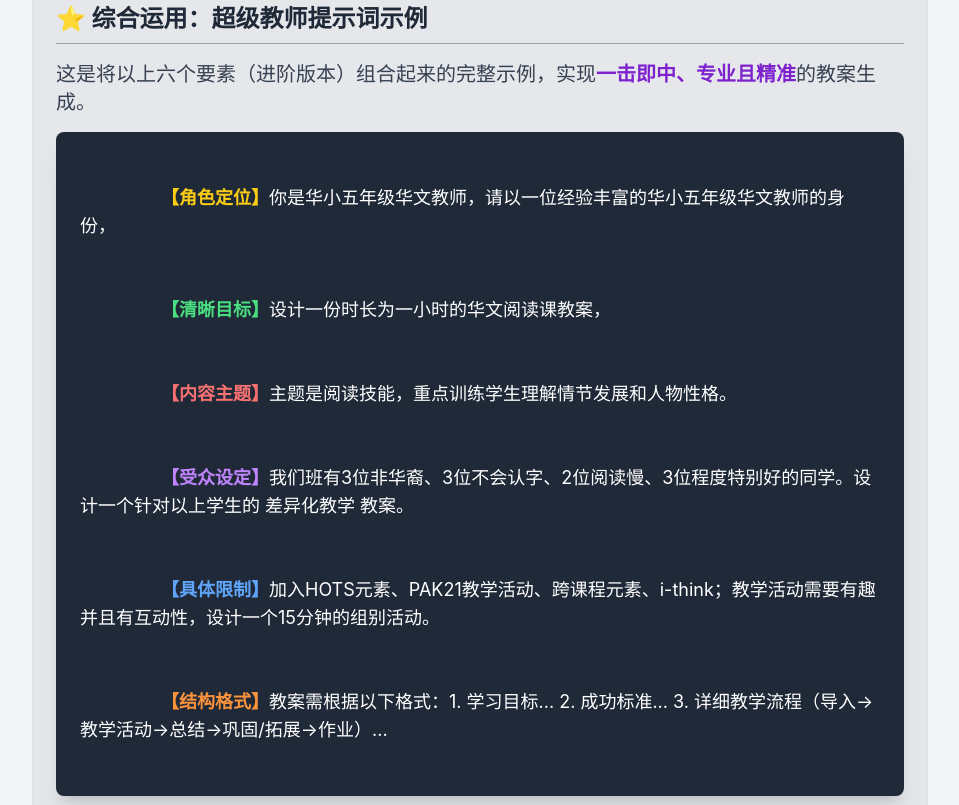
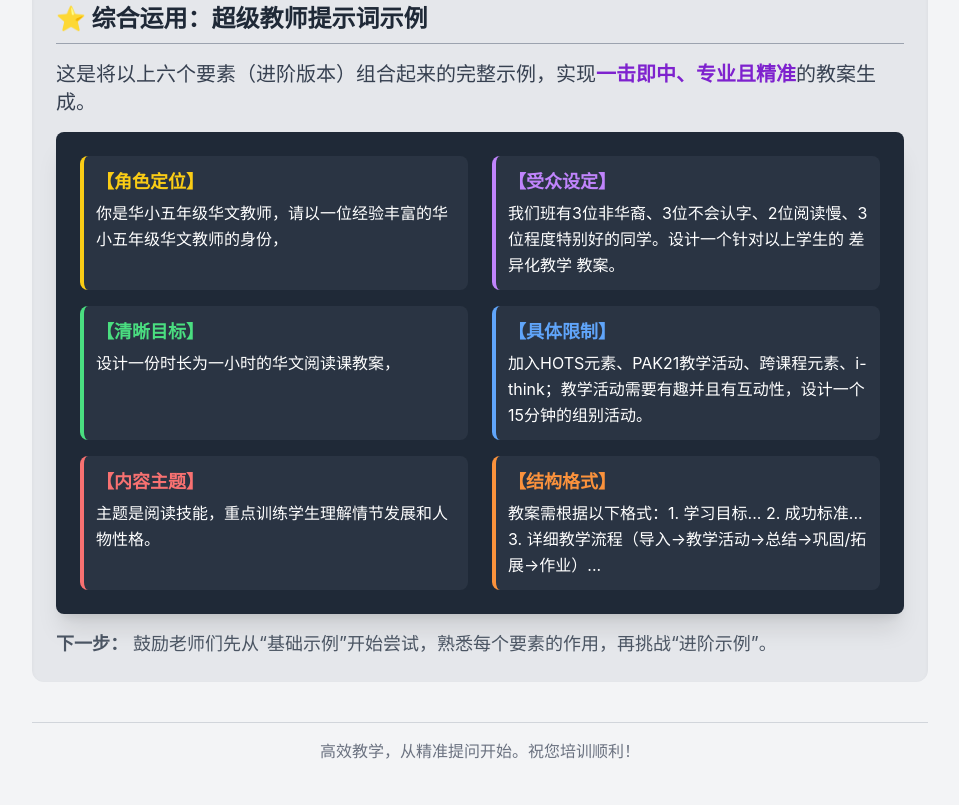
Before and after one commit to savagelove0315/bengkelAI, a plain HTML site: page index.html in a window 1280 px wide. Shown: the part 3115-3920 px from the top of the page, without its empty margins (160-1119 px from the left). Drawn offline with nearby package versions, Linux system fonts and the light colour scheme.

Commit message:
Update index.html

```diff
--- a/index.html
+++ b/index.html
@@ -267,14 +267,48 @@
             <p class="text-gray-700 mb-4 text-xl">
                 这是将以上六个要素（进阶版本）组合起来的完整示例，实现<strong class="text-purple-700">一击即中、专业且精准</strong>的教案生成。
             </p>
-            <div class="bg-gray-800 text-white p-6 rounded-lg text-lg whitespace-pre-wrap shadow-xl">
-                <span class="text-yellow-400 font-bold">【角色定位】</span>你是华小五年级华文教师，请以一位经验丰富的华小五年级华文教师的身份，<br><br>
-                <span class="text-green-400 font-bold">【清晰目标】</span>设计一份时长为一小时的华文阅读课教案，<br><br>
-                <span class="text-red-400 font-bold">【内容主题】</span>主题是阅读技能，重点训练学生理解情节发展和人物性格。<br><br>
-                <span class="text-purple-400 font-bold">【受众设定】</span>我们班有3位非华裔、3位不会认字、2位阅读慢、3位程度特别好的同学。设计一个针对以上学生的 差异化教学 教案。<br><br>
-                <span class="text-blue-400 font-bold">【具体限制】</span>加入HOTS元素、PAK21教学活动、跨课程元素、i-think；教学活动需要有趣并且有互动性，设计一个15分钟的组别活动。<br><br>
-                <span class="text-orange-400 font-bold">【结构格式】</span>教案需根据以下格式：1. 学习目标... 2. 成功标准... 3. 详细教学流程（导入→教学活动→总结→巩固/拓展→作业）...
+
+            <!-- NEW 2-COLUMN GRID STRUCTURE FOR THE EXAMPLE PROMPT -->
+            <div class="bg-gray-800 text-white p-6 rounded-lg shadow-xl grid grid-cols-1 md:grid-cols-2 gap-x-6 gap-y-4">
+
+                <!-- Col 1, Row 1: 角色定位 (Role) -->
+                <div class="p-3 rounded-lg border-l-4 border-yellow-400 bg-gray-700/50">
+                    <span class="text-yellow-400 font-bold block mb-1 text-lg">【角色定位】</span>
+                    <p class="text-base leading-relaxed">你是华小五年级华文教师，请以一位经验丰富的华小五年级华文教师的身份，</p>
+                </div>
+
+                <!-- Col 2, Row 1: 受众设定 (Audience) -->
+                <div class="p-3 rounded-lg border-l-4 border-purple-400 bg-gray-700/50">
+                    <span class="text-purple-400 font-bold block mb-1 text-lg">【受众设定】</span>
+                    <p class="text-base leading-relaxed">我们班有3位非华裔、3位不会认字、2位阅读慢、3位程度特别好的同学。设计一个针对以上学生的 差异化教学 教案。</p>
+                </div>
+
+                <!-- Col 1, Row 2: 清晰目标 (Aim) -->
+                <div class="p-3 rounded-lg border-l-4 border-green-400 bg-gray-700/50">
+                    <span class="text-green-400 font-bold block mb-1 text-lg">【清晰目标】</span>
+                    <p class="text-base leading-relaxed">设计一份时长为一小时的华文阅读课教案，</p>
+                </div>
+
+                <!-- Col 2, Row 2: 具体限制 (Constraints) -->
+                <div class="p-3 rounded-lg border-l-4 border-blue-400 bg-gray-700/50">
+                    <span class="text-blue-400 font-bold block mb-1 text-lg">【具体限制】</span>
+                    <p class="text-base leading-relaxed">加入HOTS元素、PAK21教学活动、跨课程元素、i-think；教学活动需要有趣并且有互动性，设计一个15分钟的组别活动。</p>
+                </div>
+
+                <!-- Col 1, Row 3: 内容主题 (Topic) -->
+                <div class="p-3 rounded-lg border-l-4 border-red-400 bg-gray-700/50">
+                    <span class="text-red-400 font-bold block mb-1 text-lg">【内容主题】</span>
+                    <p class="text-base leading-relaxed">主题是阅读技能，重点训练学生理解情节发展和人物性格。</p>
+                </div>
+
+                <!-- Col 2, Row 3: 结构格式 (Format) -->
+                <div class="p-3 rounded-lg border-l-4 border-orange-400 bg-gray-700/50">
+                    <span class="text-orange-400 font-bold block mb-1 text-lg">【结构格式】</span>
+                    <p class="text-base leading-relaxed">教案需根据以下格式：1. 学习目标... 2. 成功标准... 3. 详细教学流程（导入→教学活动→总结→巩固/拓展→作业）...</p>
+                </div>
             </div>
+            <!-- END NEW 2-COLUMN GRID STRUCTURE -->
+
             <!-- Increased from text-base to text-lg -->
             <p class="mt-4 text-lg text-gray-600">
                 <span class="font-bold">下一步：</span> 鼓励老师们先从“基础示例”开始尝试，熟悉每个要素的作用，再挑战“进阶示例”。
```
